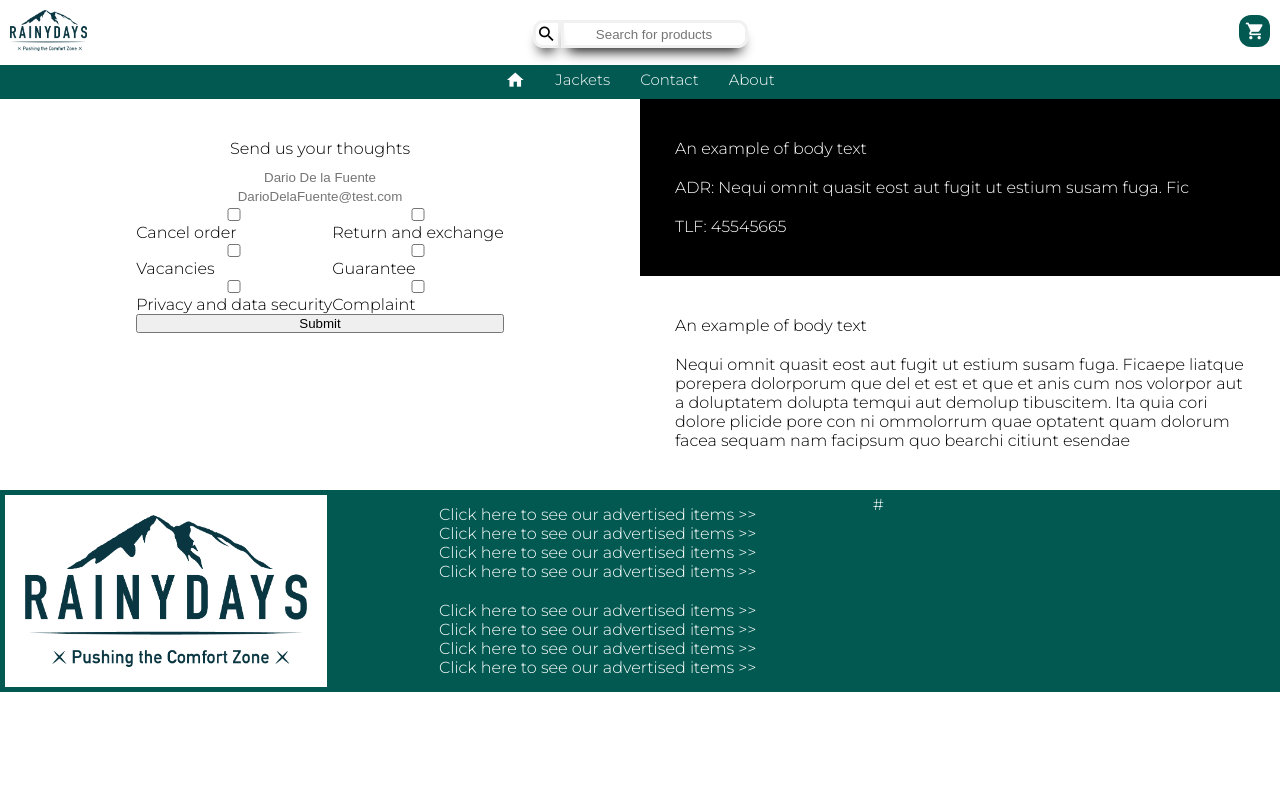
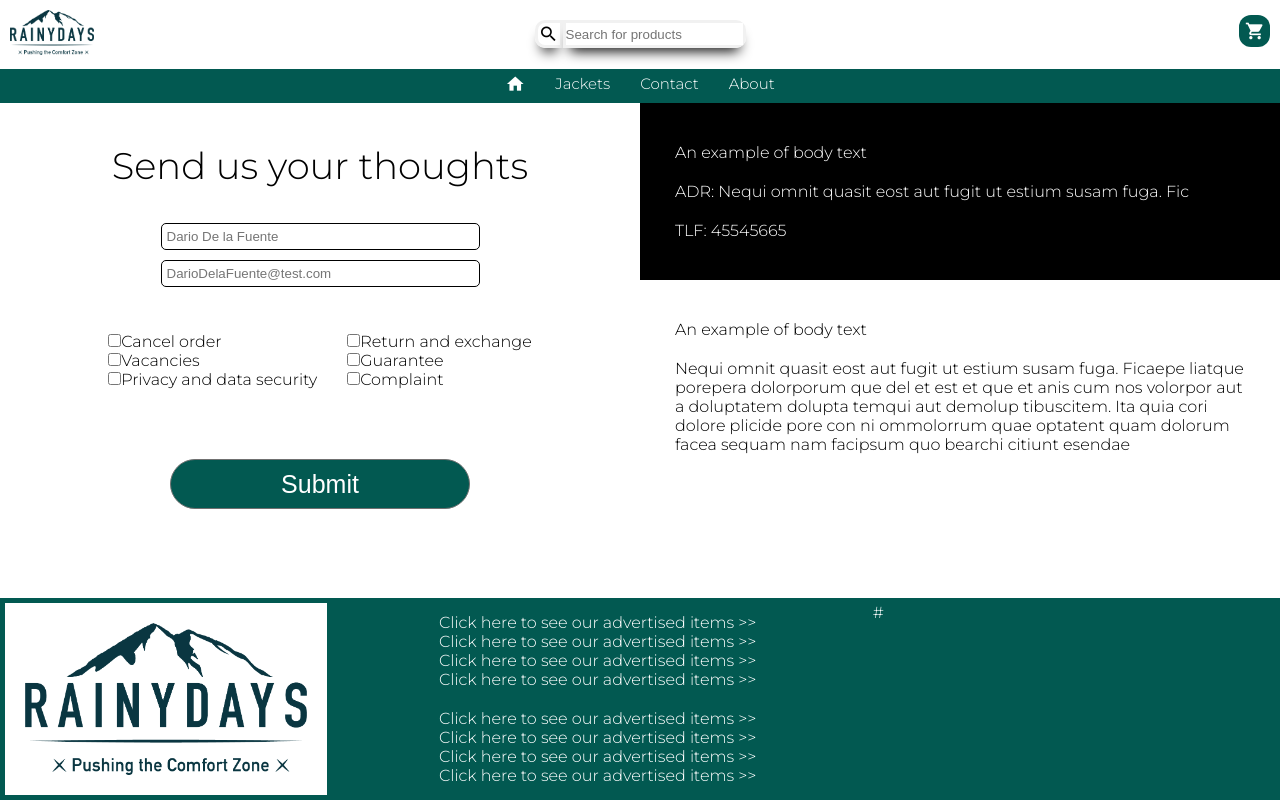
Before and after one commit to DarioDeLaFuente/rainydays, a PHP site: page /contact.html in a window 1280 px wide. Run offline with PHP 8.4, Linux system fonts and the light colour scheme.

Commit message:
FEATURE Add HTMl and CSS

```diff
--- a/app/contact.html
+++ b/app/contact.html
@@ -11,7 +11,7 @@
 <body>
   <header class="Header">
     <div class="Container">
-      <div class="Grid Grid--spaceBetween Grid--gutter-xl">
+      <div class="Grid Grid--spaceBetween">
         <div class="Grid-cell--xs-4 Grid-cell--md-4 Grid-cell--lg-4 Grid-cell--xl-2">
           <div class="Box-1">
             <a href="index.html">
@@ -50,36 +50,44 @@
       <div class="Container">
         <div class="Grid">
           <div class="Grid-cell--xs-12 Grid-cell--md-6 Grid-cell--lg-6">
-              <div class="Box-form">
             <form class="form">
               <p>Send us your thoughts</p>
-                  <div class="form-name">
-                    <input type="text" id="name" placeholder="Dario De la Fuente">
+              <input class="form-name"type="text" id="name" placeholder="Dario De la Fuente">
+              <input class="email-input" type="email" id="name" placeholder="DarioDelaFuente@test.com">
+              <div class="checkbox-container">
+                <div class="form form--left">
+                  <label for="cancel_order">
+                    <input type="checkbox" id="cancel_order">Cancel order
+                    <span class="checkmark"></span>
+                  </label>
+                  <label for="vacancies">
+                    <input type="checkbox" id="vacancies">Vacancies
+                    <span class="checkmark"></span>
+                  </label>
+                  <label for="privacy_and_data_security">
+                    <input type="checkbox" id="privacy_and_data_security">Privacy and data security
+                    <span class="checkmark"></span>
+                  </label>
                 </div>
-                  <div class="form-email">
-                    <input class="email-input" type="email" id="name" placeholder="DarioDelaFuente@test.com">
-                  </div>
-                  <div class="Box-form-container">
-                    <div class="form-container-left">
-                      <input type="checkbox" id="cancel_order">
-                      <label for="cancel_order">Cancel order</label>
-                      <input type="checkbox" id="vacancies">
-                      <label for="vacancies">Vacancies</label>
-                      <input type="checkbox" id="privacy_and_data_security">
-                      <label for="privacy_and_data_security">Privacy and data security</label>
-                    </div>
-                    <div class="form-container-right">
-                      <input type="checkbox" id="return_and_exchange">
-                      <label for="return_and_exchange">Return and exchange</label>
-                      <input type="checkbox" id="guarantee">
-                      <label for="guarantee">Guarantee</label>
-                      <input type="checkbox" id="complaint">
-                      <label for="complaint">Complaint</label>
+                <div class="form form--right">
+                  <label for="return_and_exchange">
+                    <input type="checkbox" id="return_and_exchange">Return and exchange
+                    <span class="checkmark"></span>
+                  </label>
+                  <label for="guarantee">
+                    <input type="checkbox" id="guarantee">Guarantee
+                    <span class="checkmark"></span>
+                  </label>
+                  <label for="complaint">
+                    <input type="checkbox" id="complaint">Complaint
+                    <span class="checkmark"></span>
+                  </label>
                 </div>
               </div>
+              <div class="form-button">
                 <button>Submit</button>
+              </div>
             </form>
-              </div>
           </div>
           <div class="Grid-cell--xs-12 Grid-cell--md-6 Grid-cell--lg-6">
             <div class="Box form-box-1">
@@ -146,5 +154,6 @@
       </div>
     </div>
   </footer><!-- /Footer -->
+  <script src="scripts/functios.js"></script>
 </body>
 </html>
--- a/app/index.html
+++ b/app/index.html
@@ -11,7 +11,7 @@
 <body>
   <header class="Header">
     <div class="Container">
-      <div class="Grid Grid--spaceBetween Grid--gutter-xl">
+      <div class="Grid Grid--spaceBetween">
         <div class="Grid-cell--xs-4 Grid-cell--md-4 Grid-cell--lg-4 Grid-cell--xl-2">
           <div class="Box-1">
             <a href="index.html">
@@ -48,7 +48,7 @@
   <main class="Main">
     <section class="Section">
       <div class="Container">
-        <div class="Grid Grid--gutter-xl">
+        <div class="Grid">
           <div class="Box-baner">
             <div class="logoBaner" style="background-image: url('media/Banner.png');">
               <div class="img-bax-baner">
@@ -189,5 +189,6 @@
       </div>
     </div>
   </footer><!-- /Footer -->
+  <script src="scripts/functios.js"></script>
 </body>
 </html>
--- a/app/src/scss/main.scss
+++ b/app/src/scss/main.scss
@@ -6,3 +6,4 @@
 @import "modules/footer";
 @import "modules/fonts";
 @import "modules/produkt_label";
+@import "modules/checkbox-form";
--- /dev/null
+++ b/app/src/scss/modules/_checkbox-form.scss
@@ -0,0 +1,82 @@
+
+.form {
+    display: flex;
+    flex-wrap: wrap;
+    justify-content: center;
+    padding: $padding--l;
+    &--left {
+      padding: $padding--s;
+      flex-direction: column;
+    }
+    &--right {
+      padding: $padding--s;
+      flex-direction: column;
+    }
+
+}
+
+.checkbox-container {
+    display: flex;
+    width: 100%;
+    justify-content: center;
+    margin-top: 25px;
+}
+
+.form-box-1 {
+    color: #fff;
+    background-color: #000;
+    display: flex;
+    flex-direction: column;
+}
+
+.form-box-2 {
+    background-color: #fff;
+    color: #000;
+    display: flex;
+    flex-direction: column;
+}
+
+.form-button {
+    display: flex;
+    justify-content: center;
+    width: 100%;
+    padding: $padding--l;
+    margin-top: 25px;
+}
+
+
+.email-input {
+    margin: 5px;
+    width: 55%;
+    text-align: start;
+    border: solid 1px #000;
+    border-radius: 5px;
+    padding: $padding--xs;
+}
+
+.form-name {
+    margin: 5px;
+    width: 55%;
+    text-align: start;
+    border: solid 1px #000;
+    border-radius: 5px;
+    padding: $padding--xs;
+    margin-top: 25px;
+}
+
+
+.form p  {
+    font-size: $font--lx;
+    font:bold;
+}
+
+.form-button button {
+    color: #fff;
+    background-color: #025951;
+    border: solid 1px #707070;
+    border-radius: 50px;
+    height: 50px;
+    width: 300px;
+    font-size: $font--l;
+    cursor: pointer;
+}
--- a/app/src/scss/modules/_defalt.scss
+++ b/app/src/scss/modules/_defalt.scss
@@ -1,5 +1,11 @@
 $Container: 1000px;
 $padding--l: 30px;
+$padding--s: 15px;
+$padding--xs: 5px;
+
+$font--s:15px;
+$font--l:25px;
+$font--lx:37px;
 
 
 /* Reset av broser adding */
@@ -12,6 +18,13 @@ $padding--l: 30px;
 body {
   font-family: 'Montserrat', sans-serif;
   margin: 0;
+  min-height: 100vh;
+  display: flex;
+  flex-direction: column;
+}
+
+main{
+  flex: 1;
 }
 
 h1, h2 {
@@ -28,8 +41,8 @@ $padding--l: 30px;
   text-decoration: none;
 }
 
-  div p {
-    margin: 10px 5px;
+input {
+  border: none;
 }
 
 img {
@@ -37,19 +50,12 @@ $padding--l: 30px;
   height: auto;
 }
 
-
-
-
-
-  .prod-img {
-    box-shadow: 12px 13px 13px -10px #000, -20px 26px 4px 12px transparent;
+div p {
+  margin: 10px 5px;
 }
 
-  input {
-    border: none;
-    border-radius: 5px;
-    margin: 2px;
-    text-align: center;
+.material-icons {
+  font-size: 20px !important;
 }
 
 .Content {
@@ -57,70 +63,6 @@ $padding--l: 30px;
   margin: auto;
   padding-top: 5px;
   overflow: hidden;
-   }
-  .material-icons {
-    font-size: 20px !important;
-  }
-
-  .shopping_cart {
-    color: #fff;
-    background-color: #025951;
-    padding: 6px;
-    border-radius: 12px;
-    width: 31px;
-  }
-
-    /* Style the header */
-  .Header {
-      margin: 10px;
-  }
-
-  .img-bax-baner {
-      text-align: center;
-      padding-top: 6px;
-  }
-
-  .img-baner {
-      width: 150px;
-      height: 80px;
-  }
-
-  .bannerLink {
-    text-align: center;
-    padding-top: 25px;
-  }
-
-  .bannerLink a {
-    background-color: #fff;
-    padding: 15px;
-    margin-left: 21px;
-  }
-
-  a.bannerLinkBox{
-    color: #000;
-    font-weight: bolder;
-  }
-
-
-  .search-icon {
-    display: flex;
-    justify-content: flex-end;
-    border: solid #f1f1f1;
-    border-radius: 10px 0px 0px 10px;
-    width: 30px;
-    padding: 1px;
-    -webkit-box-shadow: 0px 10px 13px -7px #000000, -20px 34px 18px 1px rgba(0,0,0,0);
-    box-shadow: 0px 10px 13px -7px #000000, -20px 34px 18px 1px rgba(0,0,0,0);
-  }
-
-  .searchBar {
-    border: solid #f1f1f1;
-    border-radius: 0px 10px 10px 0px;
-    text-align: center;
-    display: flex;
-    width: 200px;
-    -webkit-box-shadow: 0px 10px 13px -7px #000000, -20px 34px 18px 1px rgba(0,0,0,0);
-    box-shadow: 0px 10px 13px -7px #000000, -20px 34px 18px 1px rgba(0,0,0,0);
 }
 
 .Box {
@@ -150,7 +92,7 @@ $padding--l: 30px;
   justify-content: center;
   margin-left: 35px;
   @media #{$screen__l}
-        {margin-top: 10px;
+    { margin-top: 10px;
         margin-left: 0;
     }
   }
@@ -159,7 +101,6 @@ $padding--l: 30px;
   text-align: end;
   margin-top: 5px;
 }
-
 
 .Box--banner--center {
   height: 250px;
@@ -174,62 +115,6 @@ $padding--l: 30px;
   background-color: #fff;
 }
 
-  .Box-form {
-    display: flex;
-    padding: $padding--l;
-    position: relative;
-    justify-content: center;
+.prod-img {
+  box-shadow: 12px 13px 13px -10px #000, -20px 26px 4px 12px transparent;
 }
-
-  .form-box-1 {
-    color: #fff;
-    background-color: #000;
-    display: flex;
-    flex-direction: column;
-  }
-
-  .form-box-2 {
-    background-color: #fff;
-    color: #000;
-    display: flex;
-    flex-direction: column;
-  }
-
-  .form {
-    display: flex;
-    flex-direction: column;
-  }
-
-  .form p {
-    display: flex;
-    justify-content: center;
-  }
-
-  .form-name {
-    display: flex;
-    justify-content: center;
-  }
-
-  .form-email {
-    display: flex;
-    justify-content: center;
-  }
-
-  .email-input {
-    width: 300px;
-  }
-
-
-  .Box-form-container {
-    display: flex;
-  }
-
-  .form-container-left {
-    display: flex;
-    flex-direction: column;
-  }
-
-  .form-container-right {
-    display: flex;
-    flex-direction: column;
-  }
--- a/app/src/scss/modules/_header.scss
+++ b/app/src/scss/modules/_header.scss
@@ -1,7 +1,78 @@
+/* Style the header */
+.Header {
+    margin: 10px;
+}
+
+.img-bax-baner {
+    text-align: center;
+    padding-top: 6px;
+}
+
+.img-bax-baner-jackets {
+    text-align: center;
+    padding-top: 100px;
+    padding-left: 670px;
+}
+
+.img-baner {
+    width: 150px;
+    height: 80px;
+}
+
+.bannerLink {
+    text-align: center;
+    padding-top: 25px;
+}
+.about-content-box {
+    text-align: center;
+    padding-top: 25px;
+}
+
+.bannerLink a {
+    background-color: #fff;
+    padding: 15px;
+    margin-left: 21px;
+}
+
+a.bannerLinkBox{
+    color: #000;
+    font-weight: bolder;
+}
+
+
+.search-icon {
+    display: flex;
+    justify-content: flex-end;
+    border: solid #f1f1f1;
+    border-radius: 10px 0px 0px 10px;
+    width: 30px;
+    padding: 1px;
+    -webkit-box-shadow: 0px 10px 13px -7px #000000, -20px 34px 18px 1px rgba(0,0,0,0);
+    box-shadow: 0px 10px 13px -7px #000000, -20px 34px 18px 1px rgba(0,0,0,0);
+}
+
+  .searchBar {
+    border: solid #f1f1f1;
+    border-radius: 0px 10px 10px 0px;
+    text-align: center;
+    display: flex;
+    width: 200px;
+    -webkit-box-shadow: 0px 10px 13px -7px #000000, -20px 34px 18px 1px rgba(0,0,0,0);
+    box-shadow: 0px 10px 13px -7px #000000, -20px 34px 18px 1px rgba(0,0,0,0);
+}
+  .shopping_cart {
+    color: #fff;
+    background-color: #025951;
+    padding: 6px;
+    border-radius: 12px;
+    width: 31px;
+}
+
+
+
 .Box-baner {
     width: 100%;
     height: 200px;
-    margin-top: 20px;
 }
 
 .logoBaner {
@@ -10,7 +81,25 @@
     background-repeat: no-repeat;
     background-position: center;
     background-size: cover;
-  }
+}
+
+
+
+.About-logoBaner {
+    opacity: 0.65;
+    background-repeat: no-repeat;
+    background-position: center;
+    background-size: cover;
+}
+
+.about-content-box {
+    margin: 0;
+    padding: 50px 15px 70px 15px;
+    max-width: 50%;
+    color: #000;
+    font-size:$font--s;
+}
+
 
 .logo {
     max-width: 70%;
```
Also changed, not shown: app/about.html (+20 -6 lines), app/assets/css/main.css (+157 -113 lines), app/products/jackets.html (+5 -7 lines), app/assets/css/main.min.css, app/media/Jackets_baner.png (added). Lines whose indentation alone changed are shown as unchanged.
